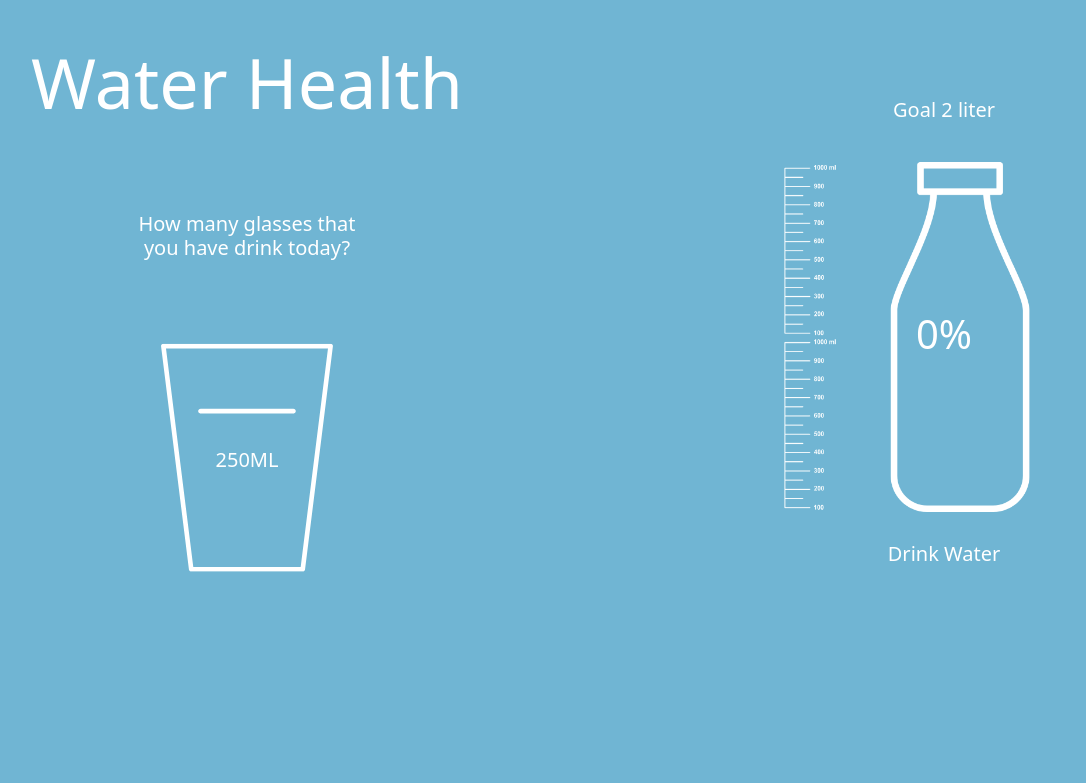
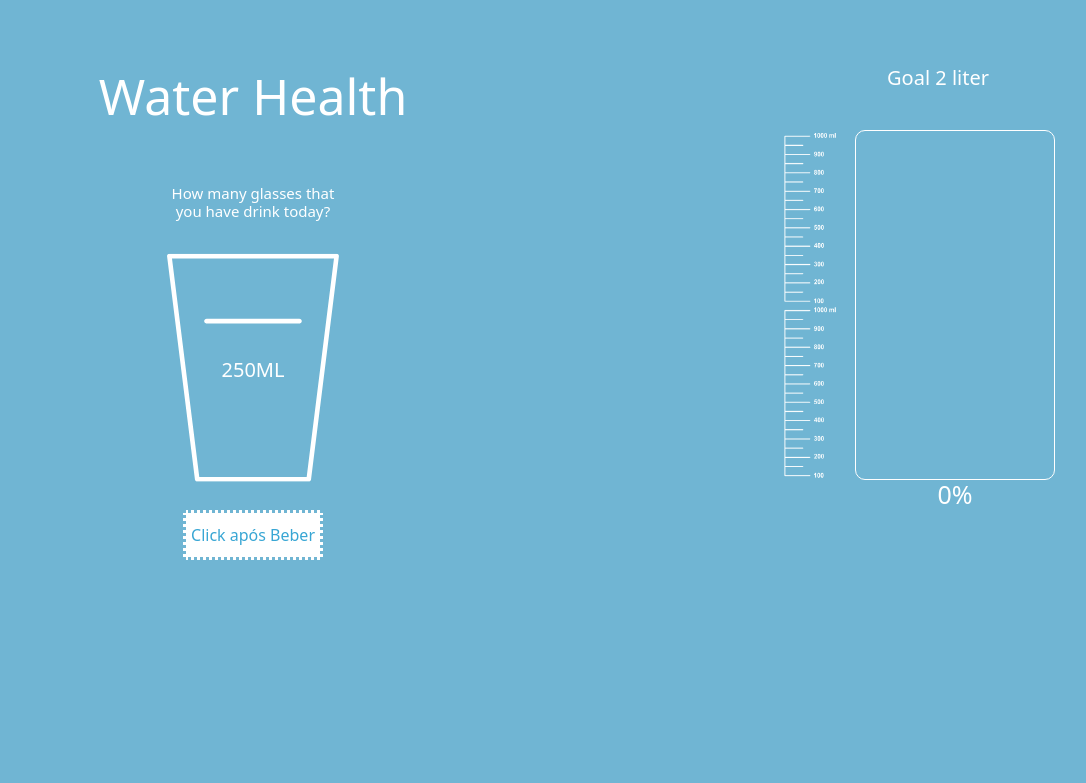
Before and after one commit to joaosilva25/DrinkWater_PJ, a plain HTML site: page inner.html in a window 1280 px wide. Shown: the top 783 px of the page, without its empty margins (67-1153 px from the left). Drawn offline with Linux system fonts and the light colour scheme.

Commit message:
(second commit)

```diff
--- a/code.css
+++ b/code.css
@@ -10,8 +10,8 @@ body {
 }
 
 h1 {
-    font-size: 70px;
-    position:relative;top:40px;
+    font-size: 50px;
+    position:relative;top:50px;
 
 }
 
@@ -21,8 +21,8 @@ h3 {
 }
 
 h4 {
-    font-size:20px;
-    position:relative;top:120px;
+    font-size:15px;
+    position:relative;top:170px;
 }
 
 h2 {
@@ -31,16 +31,28 @@ h2 {
     margin-bottom: 30px;
     margin-top: 40px;
 }
+
+h5 {
+    font-size:25px;
+}
+
+p {
+    position:relative;top:270px;
+}
+
 .display {
     height:100vh;
     background-color:#70b5d3;
 
 }
-.water_bottom {
+.capacity {
         position:relative;top:10px;left:200px;
 }
+.img_left {
+    position:relative;bottom:70px;
+}
 
-.water_bottom>img {
+.capacity>img {
     height: 350px;
     margin-right: -200px;
 }
@@ -55,6 +67,40 @@ h2 {
 }
 
 button {
-    background-color: transparent;
-    border:none;
+    position:relative;bottom:180px;
+    height: 50px;
+    background-color:white;
+    color:#38a6d4;
+    padding:5px;
+    border:dotted #70b5d3;
+    transition:0.5s ease-in-out;
 }
+
+button:hover{
+    position:relative;bottom:180px;
+    height: 50px;
+    background-color:#38a6d4;
+    color:white;
+    padding:5px;
+    border:dotted #70b5d3;
+    transform:scale(1.1);
+}
+
+.nivel_water{
+    display:flex;
+    position:relative;left:70px;
+    height: 350px;
+    width:200px;
+    border-radius:10px;
+    border:1px solid;
+}
+
+
+.nivel_water_intern{
+    align-self: flex-end;
+    height: 0%;
+    width:198px;
+    border-radius:10px;
+    border:transparent;
+    background-color: #38a6d4;
+}
--- a/code.js
+++ b/code.js
@@ -1,16 +1,48 @@
+let nivel_water=document.querySelector('.nivel_water_intern')
+let mensage_for_user=document.querySelector('p')
+
 let acumulative=0
 
 function clicar() {
     let cup = 250;
     let bottom = 2000;
     let res1 = (cup / bottom) * 100;
+    acumulative +=res1;
 
-    while (res1 <= 100) {
-        res1 = (cup / bottom) * 100;
-        acumulative+=res1;
-        cup += 250;
+    if (acumulative<=100) {
+    let porcent=document.querySelector('h5')
+    porcent.innerHTML=`<h5>${acumulative}%</h5>`;
+    }
 
-        let porcent = document.querySelector('h5');
-        porcent.innerHTML = `<h5>${acumulative}%</h5>`;
+    /*Nivel of Water*/
+    if (acumulative==12.5) {
+        nivel_water.style.height='12.5%';
+        mensage_for_user.innerHTML='<p>Você bebeu pouca água. Tente beber mais!</p>'
+    }
+    else if (acumulative==25) {
+        nivel_water.style.height='25%';
+        mensage_for_user.innerHTML='<p>Você está no caminho certo, mas pode beber um pouco mais.</p>'
+    }
+
+    else if (acumulative==37.5) {
+        nivel_water.style.height='37.5%';
+    }
+    else if (acumulative==50) {
+        nivel_water.style.height='50%';
+        mensage_for_user.innerHTML='<p>Ótimo! Você está hidratado(a). Continue assim!</p>'
+    }
+    else if (acumulative==62.5) {
+        nivel_water.style.height='62.5%';
+    }
+    else if (acumulative==75) {
+        nivel_water.style.height='75%';
+        mensage_for_user.innerHTML='<p>Você já bebeu bastante água hoje. Parabéns!</p>'
+    }
+    else if (acumulative==87.5) {
+        nivel_water.style.height='87.5%';
+    }
+    else if (acumulative==100) {
+        nivel_water.style.height='100%';
+        mensage_for_user.innerHTML='<p>Você conseguiu vencer o desafio estamos orgulhos de você!</p>'
     }
 }
--- a/inner.html
+++ b/inner.html
@@ -9,7 +9,8 @@
     <title>DrinkWater</title>
 </head>
 <body>
-    <div class="conatiner-fluid">
+    <div class="container-fluid">
+        <p class="text-center align-items-center"></p>
         <div class="row display">
             <div class="col-6 leftside">
                 <div class="text_left d-flex align-items-center justify-content-center">
@@ -18,19 +19,22 @@
                 <div class="img_left d-flex justify-content-center flex-column align-items-center">
                     <h4 class="text-center">How many glasses that <br>you have drink today?</h4>
                     <h3>250ML</h3>
-                    <button type="button" class="btn-button" onclick="clicar()">
                         <img src="images/copo.png">
-                    </button>
+                        <button type="button" class="btn-button" onclick="clicar()">
+                            Click após Beber
+                        </button>
                  </div>
             </div>
             <div class="col-6 right-side">
-                <h5 class="text-center porcent">0%</h5>
                 <h2 class="text-center">Goal 2 liter</h2>
-                <div class="water_bottom d-flex">
+                <div class="capacity d-flex">
                     <img src="images/regua.png">
-                    <img src="images/garrafa.png">
+                    <div class="nivel_water">
+                        <div class="nivel_water_intern">
+                            <h5 class="text-center porcent">0%</h5>
+                        </div>
+                    </div>
                 </div>
-                <h2 class="text-center">Drink Water</h2>
             </div>
         </div>
     </div>
```
